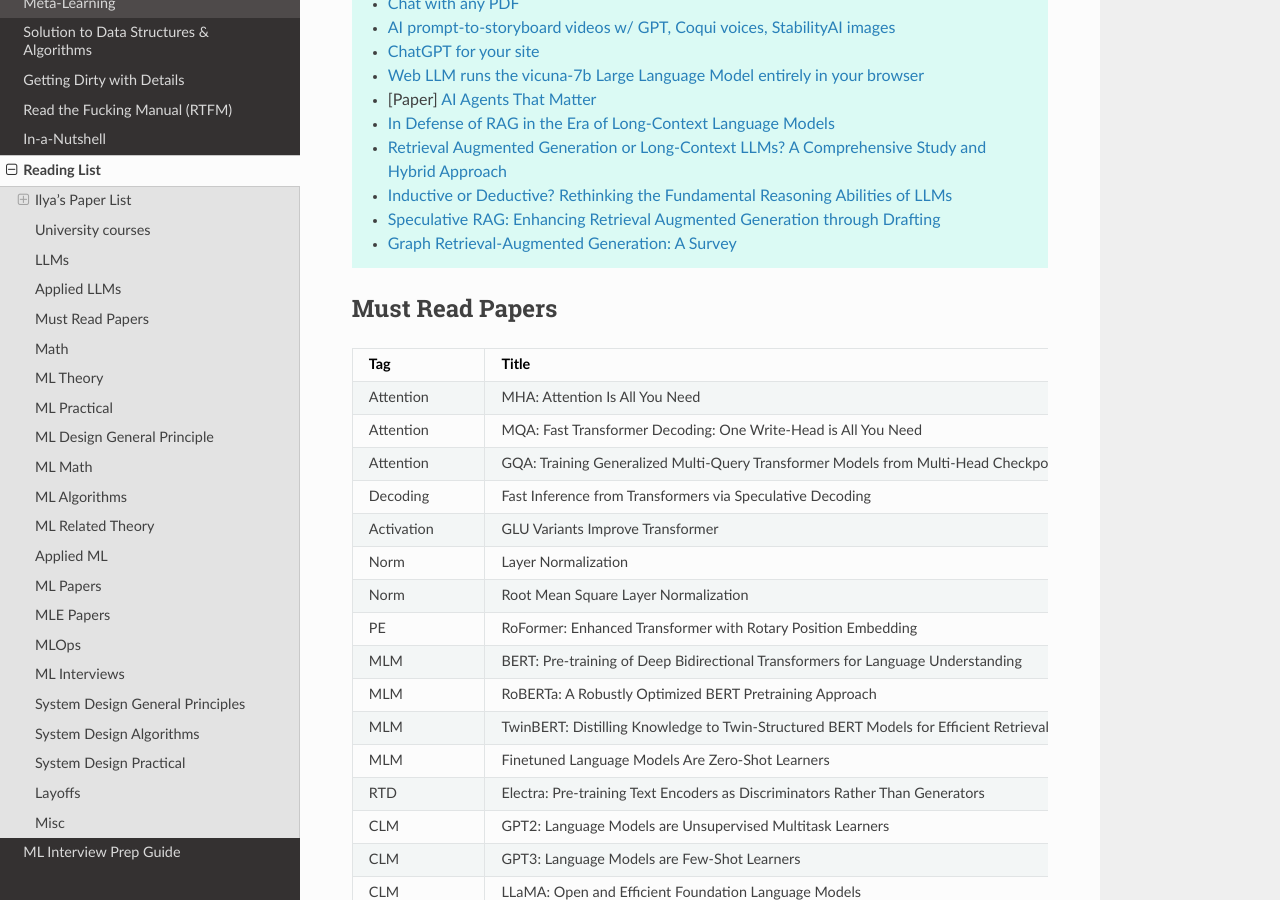
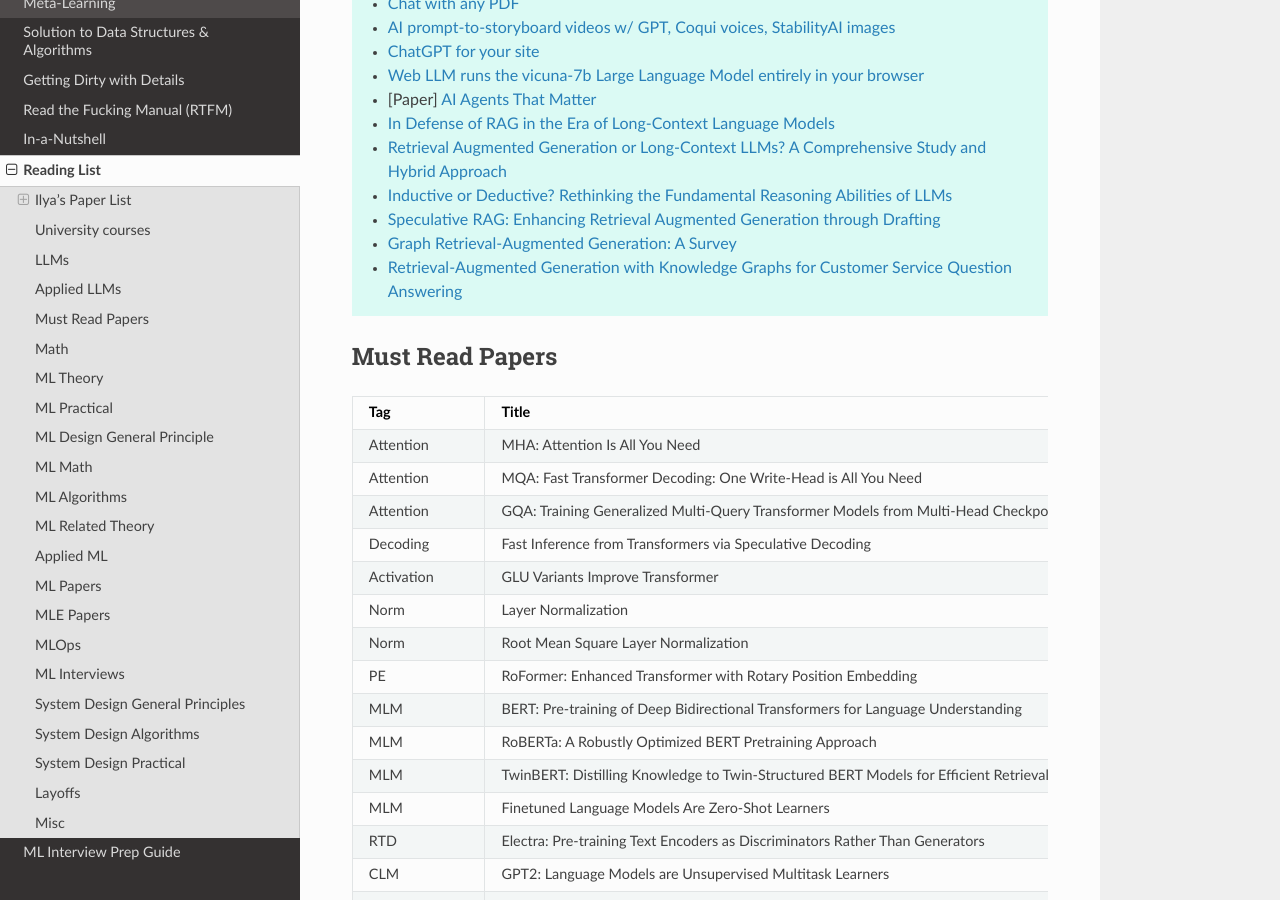
Before and after one commit to uselesstechjunks/leetcode, a Sphinx documentation site: the page built from docs/source/readlist.rst, in a window 1280 px wide and 900 px high, scrolled down 2950 px. Built offline with Sphinx 7.4.7 and the Read the Docs theme 2.0.0, drawn with Linux system fonts in a browser that asks for light colours.

Commit message:
Update readlist.rst

```diff
--- a/docs/source/readlist.rst
+++ b/docs/source/readlist.rst
@@ -125,6 +125,7 @@ Applied LLMs
 	* `Inductive or Deductive? Rethinking the Fundamental Reasoning Abilities of LLMs <https://arxiv.org/abs/2408.00114>`_
 	* `Speculative RAG: Enhancing Retrieval Augmented Generation through Drafting <https://arxiv.org/abs/2407.08223>`_
 	* `Graph Retrieval-Augmented Generation: A Survey <https://arxiv.org/abs/2408.08921>`_
+	* `Retrieval-Augmented Generation with Knowledge Graphs for Customer Service Question Answering <https://arxiv.org/abs/2404.17723>`_
 
 ******************************************************************************************
 Must Read Papers
```
